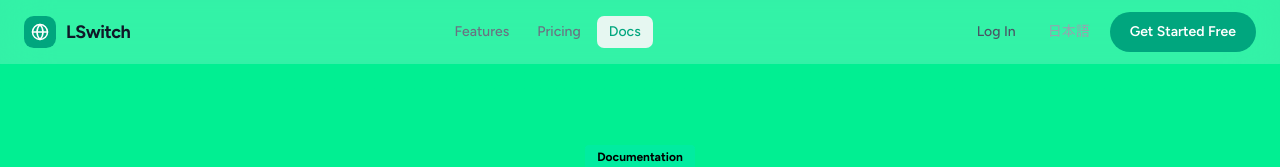
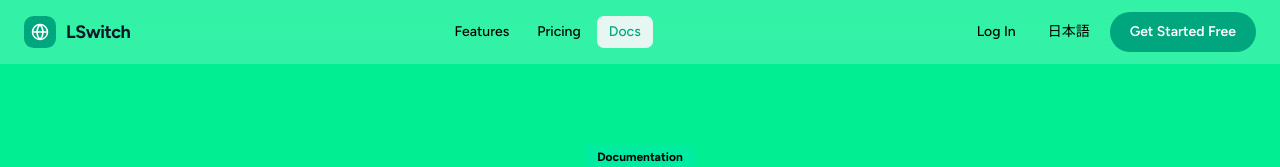
Before and after one commit to farang-dev/language-switcher, a Next.js app: page /en/docs in a window 1280 px wide. Shown: the top 167 px of the page. Built offline with nearby package versions, Linux system fonts and the light colour scheme.

Commit message:
fix: nav text links black, adjust hero top spacing

```diff
--- a/src/app/[lang]/page.tsx
+++ b/src/app/[lang]/page.tsx
@@ -42,7 +42,7 @@ export default async function LandingPage({
 function Hero({ dict, lang }: { dict: any; lang: string }) {
   return (
     <section className="relative overflow-hidden">
-      <div className="max-w-4xl mx-auto px-6 pt-10 pb-20 md:pt-14 md:pb-28">
+      <div className="max-w-4xl mx-auto px-6 pt-14 pb-20 md:pt-20 md:pb-28">
         <div className="grid md:grid-cols-2 gap-12 items-center">
           <div className="text-center md:text-left">
             <div className="block">
--- a/src/components/layout/header.tsx
+++ b/src/components/layout/header.tsx
@@ -29,13 +29,13 @@ export function Header({
         <nav className="hidden md:flex items-center gap-1">
           <Link
             href={`/${lang}#features`}
-            className="px-3 py-1.5 text-sm font-medium text-gray-500 hover:text-gray-900 transition-colors rounded-lg hover:bg-gray-100"
+            className="px-3 py-1.5 text-sm font-medium text-black transition-colors rounded-lg hover:bg-white/30"
           >
             {dict.nav.features}
           </Link>
           <Link
             href={`/${lang}#pricing`}
-            className="px-3 py-1.5 text-sm font-medium text-gray-500 hover:text-gray-900 transition-colors rounded-lg hover:bg-gray-100"
+            className="px-3 py-1.5 text-sm font-medium text-black transition-colors rounded-lg hover:bg-white/30"
           >
             {dict.nav.pricing}
           </Link>
@@ -44,7 +44,7 @@ export function Header({
             className={`px-3 py-1.5 text-sm font-medium transition-colors rounded-lg ${
               activePage === "docs"
                 ? "bg-[#e6f7f1] text-[#00a67e]"
-                : "text-gray-500 hover:text-gray-900 hover:bg-gray-100"
+                : "text-black hover:bg-white/30"
             }`}
           >
             {dict.nav.docs}
@@ -53,13 +53,13 @@ export function Header({
         <div className="flex items-center gap-2 sm:gap-3">
           <Link
             href={`/${lang}/login`}
-            className="hidden sm:inline-flex text-sm font-medium text-gray-600 hover:text-gray-900 transition-colors px-3 py-2"
+            className="hidden sm:inline-flex text-sm font-medium text-black transition-colors px-3 py-2"
           >
             {dict.nav.login}
           </Link>
           <a
             href={`/${otherLocale}${activePage === "docs" ? "/docs" : ""}`}
-            className="text-sm font-medium text-gray-400 hover:text-gray-600 transition-colors px-1.5 sm:px-2 py-1"
+            className="text-sm font-medium text-black transition-colors px-1.5 sm:px-2 py-1"
           >
             {otherLocale === "ja" ? "日本語" : "English"}
           </a>
@@ -71,7 +71,7 @@ export function Header({
           </Link>
           {/* Mobile menu button */}
           <button
-            className="md:hidden p-1.5 text-gray-500 hover:text-gray-700"
+            className="md:hidden p-1.5 text-black hover:text-black/70"
             onClick={() => {
               const nav = document.getElementById("mobile-nav");
               nav?.classList.toggle("hidden");
@@ -89,25 +89,25 @@ export function Header({
         <div className="px-4 py-3 space-y-1">
           <Link
             href={`/${lang}#features`}
-            className="block px-3 py-2 text-sm font-medium text-gray-600 hover:bg-gray-50 rounded-lg"
+            className="block px-3 py-2 text-sm font-medium text-black hover:bg-white/30 rounded-lg"
           >
             {dict.nav.features}
           </Link>
           <Link
             href={`/${lang}#pricing`}
-            className="block px-3 py-2 text-sm font-medium text-gray-600 hover:bg-gray-50 rounded-lg"
+            className="block px-3 py-2 text-sm font-medium text-black hover:bg-white/30 rounded-lg"
           >
             {dict.nav.pricing}
           </Link>
           <Link
             href={`/${lang}/docs`}
-            className="block px-3 py-2 text-sm font-medium text-gray-600 hover:bg-gray-50 rounded-lg"
+            className="block px-3 py-2 text-sm font-medium text-black hover:bg-white/30 rounded-lg"
           >
             {dict.nav.docs}
           </Link>
           <Link
             href={`/${lang}/login`}
-            className="block px-3 py-2 text-sm font-medium text-gray-600 hover:bg-gray-50 rounded-lg sm:hidden"
+            className="block px-3 py-2 text-sm font-medium text-black hover:bg-white/30 rounded-lg sm:hidden"
           >
             {dict.nav.login}
           </Link>
```
